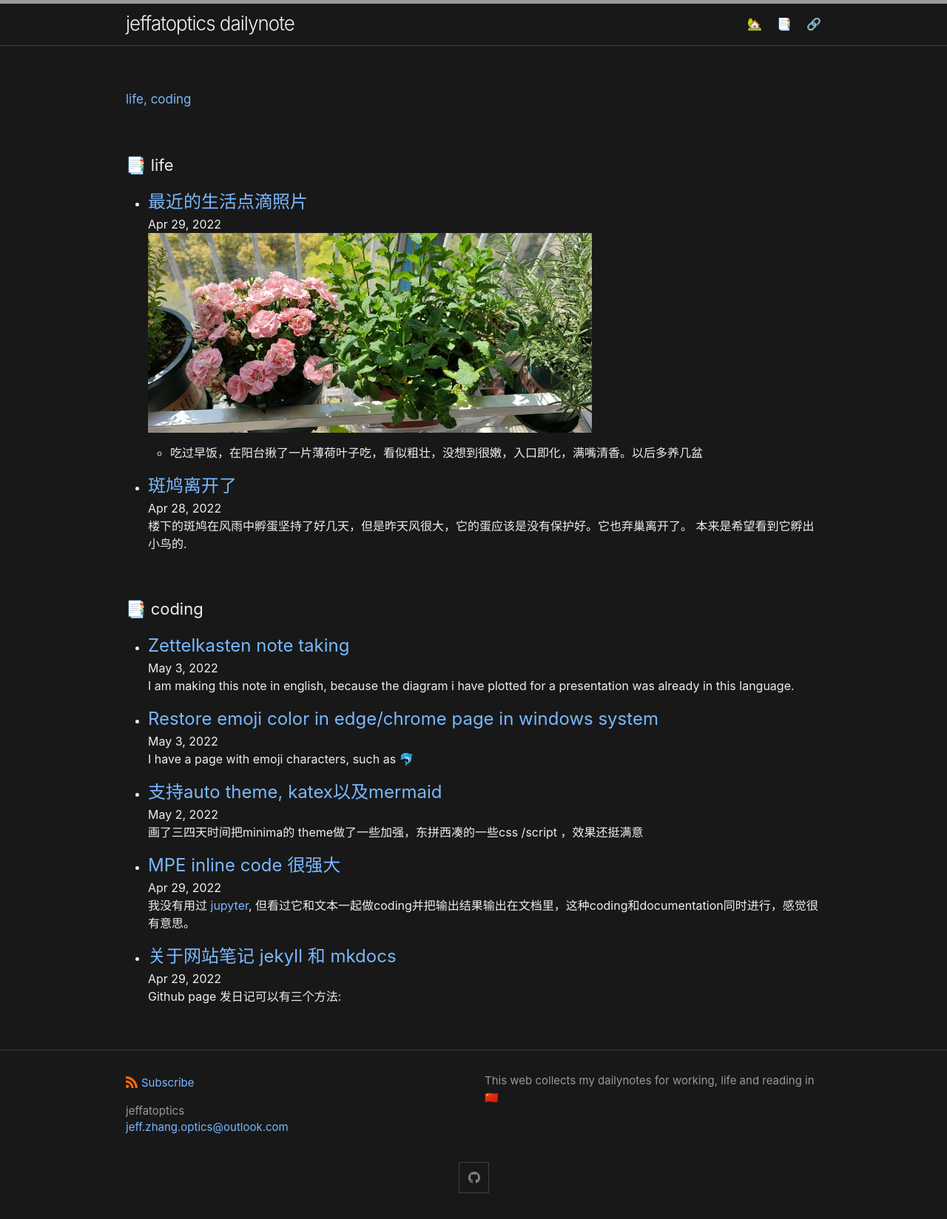
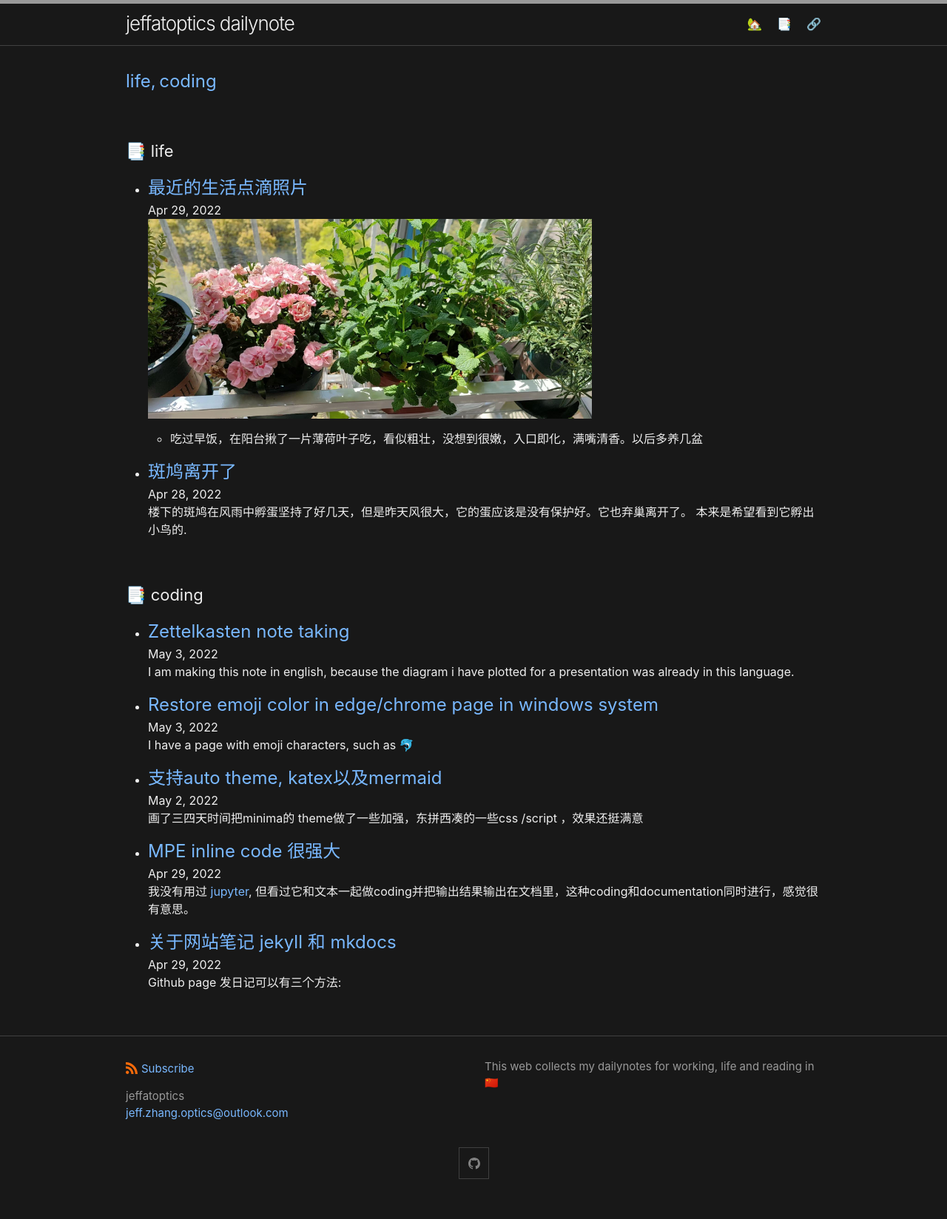
Before and after one commit to jeffatoptics/jeffblog, a Jekyll site: the page built from category.md, in a window 1280 px wide. Shown: the whole page at 74% size. Built offline with Jekyll 4.4.1, drawn with Linux system fonts in a browser that asks for light colours; nearby versions of some CDN libraries.

Commit message:
update category

```diff
--- a/_sass/minima/custom-styles.scss
+++ b/_sass/minima/custom-styles.scss
@@ -5,7 +5,7 @@
 }
 
 .post-list-heading {
-    @include relative-font-size(1.625);
+    @include relative-font-size(1.5);
 }
 
 
--- a/category.md
+++ b/category.md
@@ -4,7 +4,7 @@ permalink: /category/
 title: 📑
 math: katex
 ---
-<h6>{% for cgy in site.categories %} <a href="#{{ cgy[0] | slugify }}">{{ cgy[0] }} {%- if forloop.last == false %},{% endif -%}</a>{% endfor %}</h6>
+{% for cgy in site.categories %} <a class="post-list-heading" href="#{{ cgy[0] | slugify }}">{{ cgy[0] }} {%- if forloop.last == false %},{% endif -%}</a>{% endfor %}
 
 {% for cgy in site.categories %}
   <h3 id="{{ cgy[0] | slugify }}">📑 {{ cgy[0] }}</h3>
```
